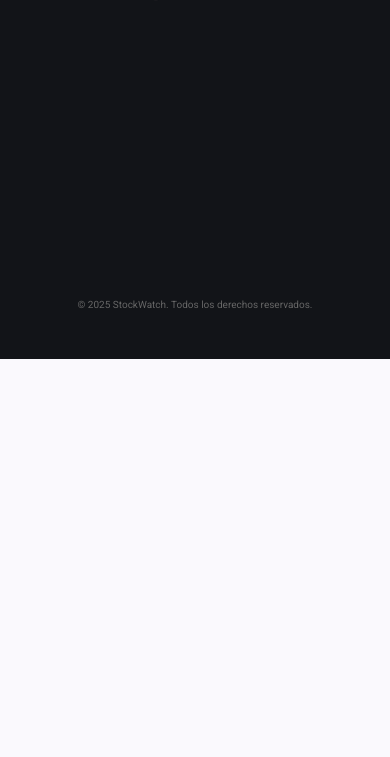
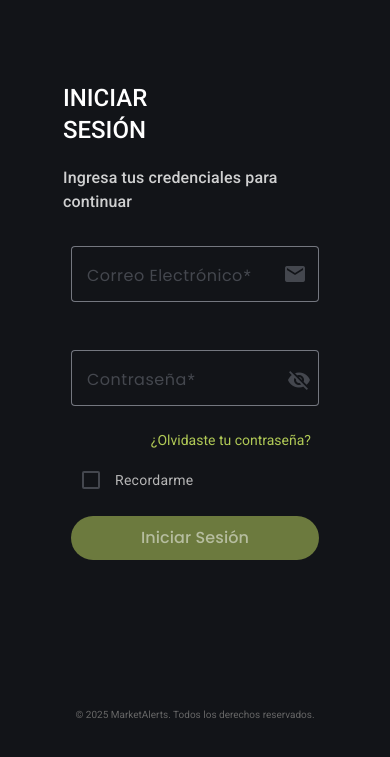
Before and after one commit to roodiaz/proyecto_integrador, an Angular app in the folder market_alerts/: page /login in a window 390 px wide. Shown: the part 485-1242 px from the top of the page. Before the commit the page ends 844 px from the top, so only its background shows below. Built offline with nearby package versions, Linux system fonts and the light colour scheme.

Commit message:
add - estructura y diseño formulario login

```diff
--- a/market_alerts/src/app/components/landing-body/landing-body.html
+++ b/market_alerts/src/app/components/landing-body/landing-body.html
@@ -45,7 +45,7 @@
   <div class="content-section">
     <router-outlet></router-outlet>
     <mat-toolbar class="app-footer" color="primary">
-      <span class="footer-text">© 2025 StockWatch. Todos los derechos reservados.</span>
+      <span class="footer-text">© 2025 MarketAlerts. Todos los derechos reservados.</span>
     </mat-toolbar>
   </div>
 </div>
--- a/market_alerts/src/app/components/login-form/login-form.css
+++ b/market_alerts/src/app/components/login-form/login-form.css
@@ -0,0 +1,214 @@
+@import url('https://fonts.googleapis.com/css2?family=Poppins:wght@300;400;500;600;700&display=swap');
+
+body, button, input, mat-label, mat-form-field, .mat-form-field, .mat-input-element {
+  font-family: 'Poppins', sans-serif !important;
+}
+
+.login-container {
+  display: flex;
+  justify-content: center;
+  align-items: center;
+  min-height: calc(100vh - 120px); /* Resta la altura del header y footer */
+  padding: 2rem;
+  background-color: #121418;
+  color: white;
+  box-sizing: border-box;
+  margin: 0 auto;
+}
+
+.login-card {
+  width: 100%;
+  max-width: 520px; /* Aumentado de 460px */
+  padding: 3rem; /* Aumentado de 2.5rem */
+  box-shadow: none;
+  background-color: transparent;
+  color: white;
+}
+
+.card-header {
+  text-align: left;
+  margin-bottom: 2rem;
+  padding-left: 0.5rem;
+}
+
+.login-title {
+  display: flex;
+  flex-direction: column;
+  gap: 0.5rem; /* Espacio entre las líneas */
+  font-size: 4rem;
+  font-weight: 500;
+  margin-bottom: 1rem;
+  color: white;
+  line-height: 1;
+  padding-bottom: 0.5rem; /* Espacio adicional debajo del título */
+}
+
+.title-line {
+  display: block;
+  line-height: 1;
+}
+
+mat-card-subtitle {
+  color: white !important;
+  opacity: 0.8;
+}
+
+.login-form {
+  display: flex;
+  flex-direction: column;
+}
+
+.full-width {
+  width: 100%;
+}
+
+.password-field-container {
+  margin-bottom: 0.1rem;
+  margin-top: 1.75rem;
+}
+
+::ng-deep .mat-form-field-appearance-outline .mat-form-field-wrapper {
+  margin: 0 !important;
+  padding: 0 !important;
+  margin-bottom: -1.25em !important;
+}
+
+::ng-deep .mat-form-field-appearance-outline .mat-form-field-infix {
+  padding: 0.5em 0 0.5em 0 !important;
+}
+
+.forgot-password-container {
+  text-align: right;
+  margin-top: 0.25rem;
+  margin-bottom: 0.5rem;
+  padding-right: 0.5rem;
+}
+
+.forgot-password {
+  color: #B0C956;
+  text-decoration: none;
+  font-size: 0.875rem;
+  transition: all 0.3s ease;
+}
+
+.forgot-password:hover {
+  color: #9bb44d;
+  text-decoration: underline;
+}
+
+.forgot-password {
+  color: #B0C956;
+  text-decoration: none;
+  font-size: 0.875rem;
+  transition: all 0.3s ease;
+  display: inline-block;
+}
+
+.forgot-password:hover {
+  color: #9bb44d;
+  text-decoration: underline;
+}
+
+.login-button {
+  width: 100%;
+  height: 48px;
+  font-size: 1rem;
+  font-weight: 500;
+  margin: 1rem 0;
+  background-color: #B0C956;
+  color: #121418;
+  transition: all 0.3s ease;
+}
+
+.login-button:hover {
+  background-color: #9bb44d;
+  transform: translateY(-2px);
+  box-shadow: 0 4px 8px rgba(0, 0, 0, 0.2);
+}
+
+.login-button:disabled {
+  background-color: #6c7a3e;
+  color: rgba(255, 255, 255, 0.5);
+}
+
+.register-link {
+  text-align: center;
+  margin-top: 1rem;
+  color: rgba(255, 255, 255, 0.7);
+  font-size: 0.9rem;
+}
+
+.register-text {
+  color: #B0C956;
+  font-weight: 500;
+  text-decoration: none;
+  margin-left: 0.25rem;
+  transition: all 0.3s ease;
+}
+
+.register-text:hover {
+  color: #9bb44d;
+  text-decoration: underline;
+}
+
+/* Estilos para los campos del formulario */
+::ng-deep .mat-form-field {
+  color: white;
+}
+
+::ng-deep .mat-form-field-outline {
+  background-color: #1D2129;
+  border-radius: 4px;
+  color: #2f3640;
+}
+
+::ng-deep .mat-form-field-label {
+  color: rgba(255, 255, 255, 0.7) !important;
+}
+
+::ng-deep .mat-form-field-appearance-outline .mat-form-field-wrapper {
+  margin: 0 !important;
+  padding: 0;
+  margin-bottom: -0.5em !important;
+}
+
+::ng-deep .mat-form-field-appearance-outline .mat-form-field-outline-thick {
+  color: #B0C956;
+}
+
+::ng-deep .mat-form-field-appearance-outline.mat-focused .mat-form-field-outline-thick {
+  color: #B0C956;
+}
+
+::ng-deep .mat-input-element {
+  color: white !important;
+  caret-color: #B0C956;
+}
+
+::ng-deep .mat-checkbox-frame {
+  border-color: rgba(255, 255, 255, 0.7);
+}
+
+::ng-deep .mat-checkbox-checked .mat-checkbox-background {
+  background-color: #B0C956;
+}
+
+::ng-deep .mat-checkbox-checkmark {
+  color: #121418;
+}
+
+/* Responsive */
+@media (max-width: 600px) {
+  .login-card {
+    padding: 1.5rem;
+    margin: 1rem;
+  }
+
+  .login-title {
+    font-size: 1.5rem;
+  }
+
+  .login-button {
+    height: 44px;
+  }
+}
--- a/market_alerts/src/app/components/login-form/login-form.html
+++ b/market_alerts/src/app/components/login-form/login-form.html
@@ -1 +1,78 @@
-<p>login-form works!</p>
+<div class="login-container">
+  <mat-card class="login-card">
+    <mat-card-header class="card-header">
+      <mat-card-title class="login-title">
+  <div class="title-line">INICIAR</div>
+  <div class="title-line">SESIÓN</div>
+</mat-card-title>
+      <mat-card-subtitle>Ingresa tus credenciales para continuar</mat-card-subtitle>
+    </mat-card-header>
+
+    <mat-card-content>
+      <form [formGroup]="loginForm" (ngSubmit)="onSubmit()" class="login-form">
+        <!-- Email Field -->
+        <mat-form-field appearance="outline" class="full-width">
+          <mat-label>Correo Electrónico</mat-label>
+          <input matInput
+                 type="email"
+                 formControlName="email"
+                 placeholder="ejemplo@correo.com"
+                 autocomplete="email"
+                 style="color: white !important; -webkit-text-fill-color: white !important;">
+          <mat-icon matSuffix>email</mat-icon>
+          <mat-error *ngIf="email?.hasError('required')">
+            El correo electrónico es requerido
+          </mat-error>
+          <mat-error *ngIf="email?.hasError('email')">
+            Por favor ingresa un correo electrónico válido
+          </mat-error>
+        </mat-form-field>
+
+        <!-- Password Field -->
+        <div class="password-field-container">
+          <mat-form-field appearance="outline" class="full-width">
+            <mat-label>Contraseña</mat-label>
+            <input matInput
+                  [type]="hidePassword ? 'password' : 'text'"
+                  formControlName="password"
+                  autocomplete="current-password"
+                  style="color: white !important; -webkit-text-fill-color: white !important;">
+            <button type="button"
+                    mat-icon-button
+                    matSuffix
+                    (click)="hidePassword = !hidePassword"
+                    [attr.aria-label]="'Ocultar contraseña'"
+                    [attr.aria-pressed]="hidePassword">
+              <mat-icon>{{hidePassword ? 'visibility_off' : 'visibility'}}</mat-icon>
+            </button>
+            <mat-error *ngIf="password?.hasError('required')">
+              La contraseña es requerida
+            </mat-error>
+            <mat-error *ngIf="password?.hasError('minlength')">
+              La contraseña debe tener al menos 6 caracteres
+            </mat-error>
+          </mat-form-field>
+          <div class="forgot-password-container">
+            <a routerLink="/recuperar-contrasena" class="forgot-password">
+              ¿Olvidaste tu contraseña?
+            </a>
+          </div>
+        </div>
+
+        <!-- Remember me -->
+        <mat-checkbox style="color: #B6B6B6 !important;">
+          <span style="color: #B6B6B6 !important;">Recordarme</span>
+        </mat-checkbox>
+
+        <!-- Submit Button -->
+        <button mat-raised-button
+                color="primary"
+                type="submit"
+                class="login-button"
+                [disabled]="!loginForm.valid">
+          Iniciar Sesión
+        </button>
+      </form>
+    </mat-card-content>
+  </mat-card>
+</div>
--- a/market_alerts/src/app/components/login-form/login-form.ts
+++ b/market_alerts/src/app/components/login-form/login-form.ts
@@ -1,11 +1,39 @@
 import { Component } from '@angular/core';
+import { CommonModule } from '@angular/common';
+import { FormBuilder, FormGroup, Validators, ReactiveFormsModule } from '@angular/forms';
+import { RouterModule } from '@angular/router';
+import { MaterialModule } from '../../shared/material.module';
 
 @Component({
   selector: 'app-login-form',
-  imports: [],
+  standalone: true,
+  imports: [
+    CommonModule,
+    ReactiveFormsModule,
+    RouterModule,
+    MaterialModule
+  ],
   templateUrl: './login-form.html',
-  styleUrl: './login-form.css'
+  styleUrls: ['./login-form.css']
 })
 export class LoginForm {
+  loginForm: FormGroup;
+  hidePassword = true;
 
+  constructor(private fb: FormBuilder) {
+    this.loginForm = this.fb.group({
+      email: ['', [Validators.required, Validators.email]],
+      password: ['', [Validators.required, Validators.minLength(6)]]
+    });
+  }
+
+  onSubmit() {
+    if (this.loginForm.valid) {
+      console.log('Formulario enviado', this.loginForm.value);
+      // Aquí iría la lógica de autenticación
+    }
+  }
+
+  get email() { return this.loginForm.get('email'); }
+  get password() { return this.loginForm.get('password'); }
 }
--- a/market_alerts/src/app/shared/material.module.ts
+++ b/market_alerts/src/app/shared/material.module.ts
@@ -1,15 +1,21 @@
 import { NgModule } from '@angular/core';
 import { MatButtonModule } from '@angular/material/button';
 import { MatCardModule } from '@angular/material/card';
+import { MatCheckboxModule } from '@angular/material/checkbox';
 import { MatDividerModule } from '@angular/material/divider';
+import { MatFormFieldModule } from '@angular/material/form-field';
 import { MatIconModule } from '@angular/material/icon';
+import { MatInputModule } from '@angular/material/input';
 import { MatToolbarModule } from '@angular/material/toolbar';
 
 const materialModules = [
   MatButtonModule,
   MatCardModule,
+  MatCheckboxModule,
   MatDividerModule,
+  MatFormFieldModule,
   MatIconModule,
+  MatInputModule,
   MatToolbarModule
 ];
 
```
